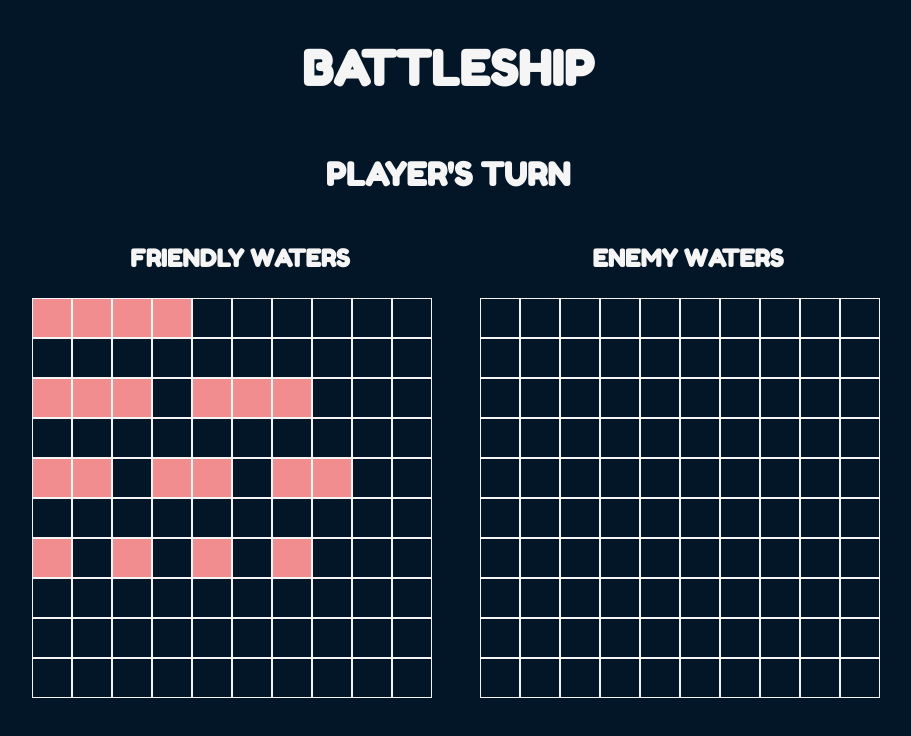
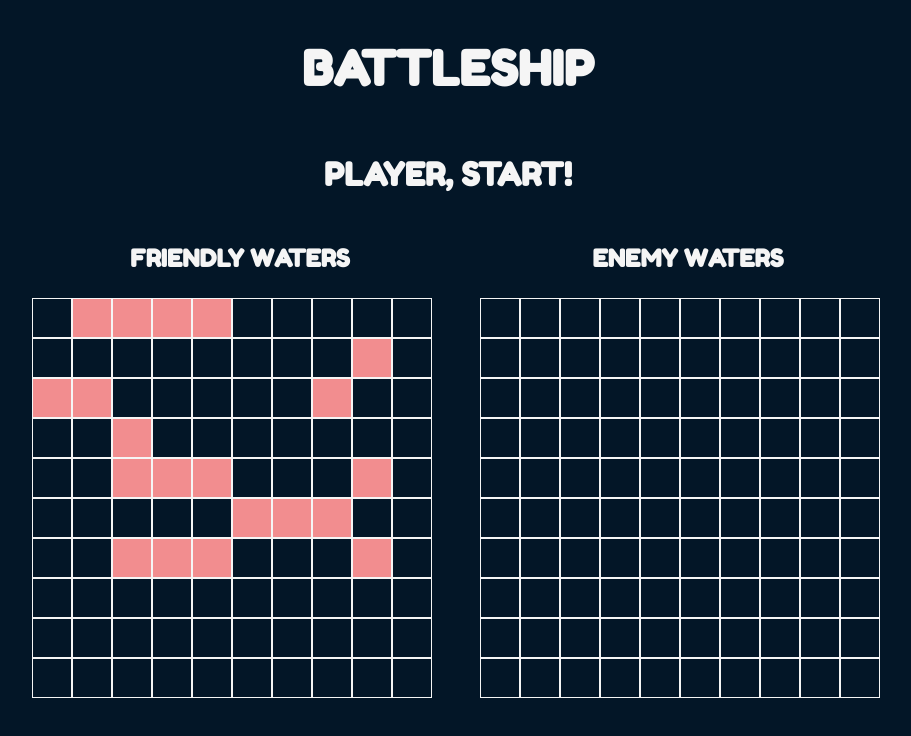
Before and after one commit to lindsaysofia/battleship, a website built with webpack: page dist/index.html in a window 1280 px wide. Shown: the whole page, without its empty margins (200-1111 px from the left). Built offline with nearby package versions, Linux system fonts and the light colour scheme.

Commit message:
can now play a simple game with random ship placements

```diff
--- a/src/code/computer.js
+++ b/src/code/computer.js
@@ -27,6 +27,24 @@ const Computer = () => {
     return Math.floor(Math.random() * gameboardSize);
   };
 
+  const getRandomOrientation = () => {
+    let orientations = ['horizontal', 'vertical'];
+    return orientations[Math.floor(Math.random() * 2)];
+  }
+
+  const placeShipRandomly = (shipLength) =>{
+    let x = getRandomCoordinate();
+    let y = getRandomCoordinate();
+    let orientation = getRandomOrientation();
+    let isSuccessfulShipPlacement = getGameboard().placeShip(x, y, shipLength, orientation);
+    while(!isSuccessfulShipPlacement) {
+      x = getRandomCoordinate();
+      y = getRandomCoordinate();
+      orientation = getRandomOrientation();
+      isSuccessfulShipPlacement = getGameboard().placeShip(x, y, shipLength, orientation);
+    }
+  }
+
   const attack = () => {
     let x = getRandomCoordinate();
     let y = getRandomCoordinate();
@@ -42,6 +60,7 @@ const Computer = () => {
     getName,
     getGameboard,
     attack,
+    placeShipRandomly,
   };
 };
 
--- a/src/code/domLogic.js
+++ b/src/code/domLogic.js
@@ -1,6 +1,7 @@
 const DOMLogic = (function () {
   const playerGameboard = document.querySelector('.player_gameboard');
   const computerGameboard = document.querySelector('.computer_gameboard');
+  let gameStatus = document.querySelector('.game-status');
   let playerInGame;
   let computerInGame;
 
@@ -63,6 +64,7 @@ const DOMLogic = (function () {
 
   const handleGameEnd = () => {
     computerGameboard.removeEventListener('click', handlePlayerAttack);
+    gameStatus.textContent = (playerInGame.getGameboard().allShipsSunk()) ? 'Computer Won!' : 'Player Won!';
   }
 
   const handleComputerAttack = () => {
@@ -78,6 +80,7 @@ const DOMLogic = (function () {
   }
 
   const handlePlayerAttack = (e) => {
+    gameStatus.textContent = '...Battle In Progress...';
     let parentClassList = e.target.parentNode.classList;
     if (!parentClassList.contains('active')) {
       return;
--- a/src/code/player.js
+++ b/src/code/player.js
@@ -3,10 +3,33 @@ import Gameboard from './gameboard';
 const Player = (name) => {
   const enemyPositionsAttacked = [];
   const gameboard = Gameboard();
+  const gameboardSize = 10;
 
   const getName = () => name;
 
   const getGameboard = () => gameboard;
+
+  const getRandomCoordinate = () => {
+    return Math.floor(Math.random() * gameboardSize);
+  };
+
+  const getRandomOrientation = () => {
+    let orientations = ['horizontal', 'vertical'];
+    return orientations[Math.floor(Math.random() * 2)];
+  }
+
+  const placeShipRandomly = (shipLength) =>{
+    let x = getRandomCoordinate();
+    let y = getRandomCoordinate();
+    let orientation = getRandomOrientation();
+    let isSuccessfulShipPlacement = getGameboard().placeShip(x, y, shipLength, orientation);
+    while(!isSuccessfulShipPlacement) {
+      x = getRandomCoordinate();
+      y = getRandomCoordinate();
+      orientation = getRandomOrientation();
+      isSuccessfulShipPlacement = getGameboard().placeShip(x, y, shipLength, orientation);
+    }
+  }
 
   const isValidAttack = (x, y) => {
     for (let i = 0; i < enemyPositionsAttacked.length; i++) {
@@ -31,6 +54,7 @@ const Player = (name) => {
     getGameboard,
     isValidAttack,
     attack,
+    placeShipRandomly
   };
 };
 
--- a/src/index.js
+++ b/src/index.js
@@ -9,28 +9,28 @@ let computer;
 
 function initiateGame() {
   player = Player('Player');
-  player.getGameboard().placeShip(0, 0, 4, 'horizontal');
-  player.getGameboard().placeShip(0, 2, 3, 'horizontal');
-  player.getGameboard().placeShip(4, 2, 3, 'horizontal');
-  player.getGameboard().placeShip(0, 4, 2, 'horizontal');
-  player.getGameboard().placeShip(3, 4, 2, 'horizontal');
-  player.getGameboard().placeShip(6, 4, 2, 'horizontal');
-  player.getGameboard().placeShip(0, 6, 1, 'horizontal');
-  player.getGameboard().placeShip(2, 6, 1, 'horizontal');
-  player.getGameboard().placeShip(4, 6, 1, 'horizontal');
-  player.getGameboard().placeShip(6, 6, 1, 'horizontal');
+  player.placeShipRandomly(4);
+  player.placeShipRandomly(3);
+  player.placeShipRandomly(3);
+  player.placeShipRandomly(2);
+  player.placeShipRandomly(2);
+  player.placeShipRandomly(2);
+  player.placeShipRandomly(1);
+  player.placeShipRandomly(1);
+  player.placeShipRandomly(1);
+  player.placeShipRandomly(1);
   DOMLogic.renderPlayerGameboard(player);
   computer = Computer();
-  computer.getGameboard().placeShip(0, 0, 4, 'horizontal');
-  computer.getGameboard().placeShip(0, 2, 3, 'horizontal');
-  computer.getGameboard().placeShip(4, 2, 3, 'horizontal');
-  computer.getGameboard().placeShip(0, 4, 2, 'horizontal');
-  computer.getGameboard().placeShip(3, 4, 2, 'horizontal');
-  computer.getGameboard().placeShip(6, 4, 2, 'horizontal');
-  computer.getGameboard().placeShip(0, 6, 1, 'horizontal');
-  computer.getGameboard().placeShip(2, 6, 1, 'horizontal');
-  computer.getGameboard().placeShip(4, 6, 1, 'horizontal');
-  computer.getGameboard().placeShip(6, 6, 1, 'horizontal');
+  computer.placeShipRandomly(4);
+  computer.placeShipRandomly(3);
+  computer.placeShipRandomly(3);
+  computer.placeShipRandomly(2);
+  computer.placeShipRandomly(2);
+  computer.placeShipRandomly(2);
+  computer.placeShipRandomly(1);
+  computer.placeShipRandomly(1);
+  computer.placeShipRandomly(1);
+  computer.placeShipRandomly(1);
   DOMLogic.renderComputerGameboard(computer);
 
   DOMLogic.toggleActiveComputerGameboard();
```
Also changed, not shown: dist/index.html, dist/main.js.
